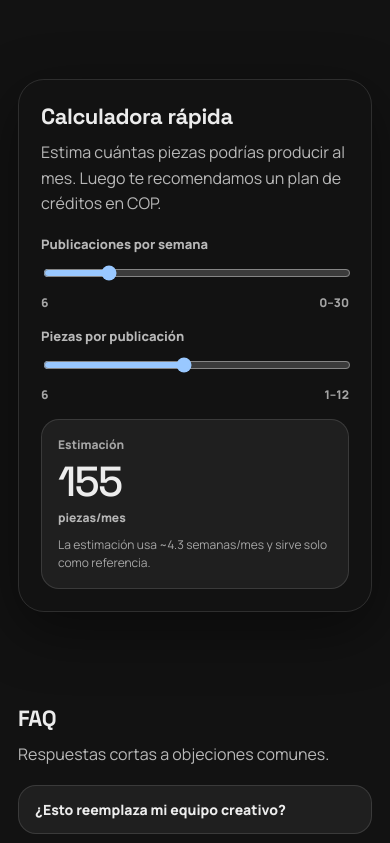
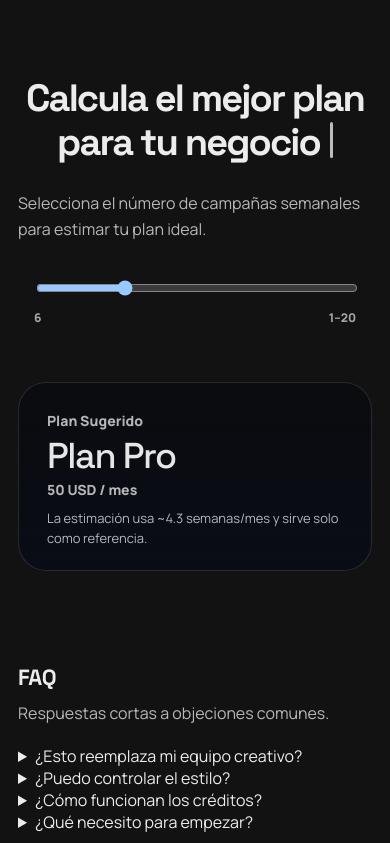
Before and after one commit to Jujo-95/virtual_estudio_web, a React (Vite) app: page / in a window 390 px wide. Shown: the part 3040-3883 px from the top of the page. Built offline with nearby package versions, Linux system fonts and the light colour scheme.

Commit message:
feat(calculator): Implement single slider and plan display

```diff
--- a/src/App.jsx
+++ b/src/App.jsx
@@ -6,16 +6,15 @@ import NavBar from './components/NavBar.jsx'
 import WhyScroller from './components/WhyScroller.jsx'
 import HowScroller from './components/HowScroller.jsx'
 import { SITE } from './lib/site.js'
+import CalculatorRail from './components/CalculatorRail.jsx'
 
 function App() {
   const [postsPerWeek, setPostsPerWeek] = useState(6)
-  const [assetsPerPost, setAssetsPerPost] = useState(6)
 
   const estimatedAssetsPerMonth = useMemo(() => {
     const safePosts = Number.isFinite(postsPerWeek) ? postsPerWeek : 0
-    const safeAssets = Number.isFinite(assetsPerPost) ? assetsPerPost : 0
-    return Math.max(0, Math.round(safePosts * 4.3 * safeAssets))
-  }, [assetsPerPost, postsPerWeek])
+    return Math.max(0, safePosts)
+  }, [postsPerWeek])
 
   const buildMailto = (payload) => {
     const subject = encodeURIComponent('Contacto — Virtual Estudio')
@@ -24,7 +23,6 @@ function App() {
       `Correo: ${payload.email}\n` +
       `Teléfono: ${payload.phone}\n` +
       `Publicaciones/semana: ${payload.postsPerWeek}\n` +
-      `Piezas por publicación (estimado): ${payload.assetsPerPost}\n` +
       `Piezas/mes (estimado): ${payload.estimatedAssetsPerMonth}\n\n` +
       `Me interesa conocer el plan recomendado de créditos y el flujo ideal (Campañas / Videos / Prendas / Modelos / Brand DNA).`,
     )
@@ -38,26 +36,24 @@ function App() {
     const email = String(formData.get('email') || '').trim()
     const phone = String(formData.get('phone') || '').trim()
     const postsPerWeekStr = String(formData.get('posts_per_week') || '').trim()
-    const assetsPerPostStr = String(formData.get('assets_per_post') || '').trim()
 
-    if (!name || !email || !phone || postsPerWeekStr === '' || assetsPerPostStr === '') {
+    if (!name || !email || !phone || postsPerWeekStr === '') {
       alert('Completa todos los campos.')
       return
     }
 
     const parsedPosts = Number(postsPerWeekStr)
-    const parsedAssets = Number(assetsPerPostStr)
 
-    const estimated = Math.max(0, Math.round(parsedPosts * 4.3 * parsedAssets))
+    const estimated = Math.max(0, parsedPosts)
     window.location.href = buildMailto({
       name,
       email,
       phone,
       postsPerWeek: parsedPosts,
-      assetsPerPost: parsedAssets,
       estimatedAssetsPerMonth: estimated,
     })
   }
+
 
   return (
     <div className="vs-app">
@@ -135,60 +131,42 @@ function App() {
 
         <section className="vs-section" id="creditos">
           <div className="vs-container">
-            <div className="vs-panel">
-              <header className="vs-section-header">
-                <h2 className="vs-h2">Calculadora rápida</h2>
+            <header className="vs-section-header vs-section-header--center">
+              <h2 className="vs-section-title-xl">
+                Calcula el mejor plan para tu negocio
+                <span className="vs-hero-caret" aria-hidden="true" />
+              </h2>
+              <p className="vs-section-lead">
+                {/* Subtitle removed as per new requirements */}
+              </p>
+            </header>
+            <div className="vs-calc-grid-container"> {/* New container for two columns */}
+              <div className="vs-calc-column-left"> {/* Column 1: Subtitle and Slider */}
                 <p className="vs-subtitle">
-                  Estima cuántas piezas podrías producir al mes. Luego te recomendamos
-                  un plan de créditos en COP.
+                  Selecciona el número de campañas semanales para estimar tu plan ideal.
                 </p>
-              </header>
+                <div className="vs-calc-field vs-calc-slider-outside"> {/* Slider field */}
 
-              <div className="vs-calc">
-                <div className="vs-calc-field">
-                  <label htmlFor="postsPerWeek">Publicaciones por semana</label>
                   <input
                     id="postsPerWeek"
                     type="range"
-                    min="0"
-                    max="30"
+                    min="1"
+                    max="20"
                     step="1"
                     value={postsPerWeek}
                     onChange={(e) => setPostsPerWeek(Number(e.target.value))}
                   />
                   <div className="vs-calc-meta">
                     <span>{postsPerWeek}</span>
-                    <span>0–30</span>
+                    <span>1–20</span>
                   </div>
                 </div>
-
-                <div className="vs-calc-field">
-                  <label htmlFor="assetsPerPost">Piezas por publicación</label>
-                  <input
-                    id="assetsPerPost"
-                    type="range"
-                    min="1"
-                    max="12"
-                    step="1"
-                    value={assetsPerPost}
-                    onChange={(e) => setAssetsPerPost(Number(e.target.value))}
-                  />
-                  <div className="vs-calc-meta">
-                    <span>{assetsPerPost}</span>
-                    <span>1–12</span>
-                  </div>
-                </div>
-
-                <div className="vs-calc-result">
-                  <div className="vs-calc-kpi">
-                    <div className="vs-calc-kpi-label">Estimación</div>
-                    <div className="vs-calc-kpi-value">{estimatedAssetsPerMonth}</div>
-                    <div className="vs-calc-kpi-sub">piezas/mes</div>
-                  </div>
-                  <div className="vs-calc-note">
-                    La estimación usa ~4.3 semanas/mes y sirve solo como referencia.
-                  </div>
-                </div>
+              </div>
+              <div className="vs-calc-column-right"> {/* Column 2: Plans Card */}
+                <CalculatorRail
+                  postsPerWeek={postsPerWeek}
+                  estimatedAssetsPerMonth={estimatedAssetsPerMonth}
+                />
               </div>
             </div>
           </div>
@@ -272,18 +250,7 @@ function App() {
                       required
                     />
                   </div>
-                  <div className="vs-field">
-                    <label htmlFor="assets_per_post">Piezas por publicación</label>
-                    <input
-                      id="assets_per_post"
-                      name="assets_per_post"
-                      type="number"
-                      min="1"
-                      step="1"
-                      defaultValue={assetsPerPost}
-                      required
-                    />
-                  </div>
+
                 </div>
 
                 <div className="vs-form-actions">
--- /dev/null
+++ b/src/components/CalculatorRail.jsx
@@ -0,0 +1,34 @@
+import React, { useMemo } from 'react';
+
+function CalculatorRail({ postsPerWeek }) { // estimatedAssetsPerMonth removed
+  const currentPlan = useMemo(() => {
+    if (postsPerWeek >= 1 && postsPerWeek <= 5) {
+      return { name: 'Plan Basic', price: '30 USD / mes' };
+    } else if (postsPerWeek > 5 && postsPerWeek <= 10) {
+      return { name: 'Plan Pro', price: '50 USD / mes' };
+    } else {
+      return { name: 'Plan Empresarial/Agencia', price: '' };
+    }
+  }, [postsPerWeek]);
+
+  return (
+    <div className="vs-calc-card vs-how-people-card"> {/* Apply vs-how-people-card styles */}
+      <div className="vs-calc-result">
+        <div className="vs-calc-kpi">
+          <div className="vs-calc-kpi-label">Plan Sugerido</div>
+          <div className="vs-calc-kpi-value vs-plan-transition">
+            {currentPlan.name}
+          </div>
+          <div className="vs-calc-kpi-sub vs-plan-transition">
+            {currentPlan.price}
+          </div>
+        </div>
+        <div className="vs-calc-note">
+          La estimación usa ~4.3 semanas/mes y sirve solo como referencia.
+        </div>
+      </div>
+    </div>
+  );
+}
+
+export default CalculatorRail;
--- a/src/index.css
+++ b/src/index.css
@@ -2,6 +2,10 @@
   --vs-font-sans: Manrope, system-ui, -apple-system, Segoe UI, Roboto, Arial,
     sans-serif;
   --vs-font-display: 'Space Grotesk', var(--vs-font-sans);
+  --vs-font-montreal: var(--vs-font-sans);
+  /* Mapping to existing sans-serif */
+  --vs-font-editorial: 'Cormorant Garamond', serif;
+  /* Using an existing serif from other components */
 
   --vs-bg-rgb: 9 13 24;
   --vs-bg: rgb(var(--vs-bg-rgb));
@@ -1790,19 +1794,9 @@ input {
   line-height: 1.5;
 }
 
-.vs-faq {
-  display: grid;
-  gap: 10px;
-}
-
-.vs-faq-item {
-  border: 1px solid var(--vs-border);
-  border-radius: var(--vs-radius);
-  background: rgba(255, 255, 255, 0.06);
-  padding: 14px 16px;
-  --vs-card-bg: none;
-  background-image: none;
-}
+
+
+
 
 .vs-card,
 .vs-demo-copy,
@@ -1822,22 +1816,11 @@ input {
   background-clip: border-box;
 }
 
-.vs-faq-item summary {
-  cursor: pointer;
-  font-weight: 900;
-  font-size: 14px;
-  list-style: none;
-}
-
-.vs-faq-item summary::-webkit-details-marker {
-  display: none;
-}
-
-.vs-faq-item p {
-  margin: 10px 0 0;
-  color: var(--vs-muted);
-  line-height: 1.6;
-}
+
+
+
+
+
 
 .vs-form {
   margin-top: 14px;
@@ -2043,6 +2026,196 @@ input {
   }
 }
 
+.vs-faq-grid {
+  display: grid;
+  gap: 10px;
+  /* Equivalent to mb-10 pb-10 from Suno.html */
+}
+
+.vs-faq-item-new {
+  margin-bottom: 40px;
+  /* mb-10 */
+  padding-bottom: 40px;
+  /* pb-10 */
+  border-bottom: 1px solid rgba(255, 255, 255, 0.1);
+  /* border-b border-solid border-black/10 */
+  cursor: pointer;
+  position: relative;
+}
+
+.vs-faq-item-new:last-child {
+  margin-bottom: 0;
+  padding-bottom: 0;
+  border-bottom: none;
+}
+
+.vs-faq-item-content {
+  display: grid;
+  grid-template-columns: 1fr;
+  /* grid-cols-1 */
+  gap: 8px;
+  /* gap-2 */
+  align-items: center;
+  margin-bottom: 8px;
+  /* mb-2 */
+}
+
+@media (min-width: 1280px) {
+
+  /* xl:grid-cols-2 */
+  .vs-faq-item-content {
+    grid-template-columns: 1fr 1fr;
+  }
+}
+
+.vs-faq-question {
+  font-family: var(--vs-font-editorial);
+  /* font-editorial */
+  font-size: clamp(2rem, 2.5vw, 3rem);
+  /* text-display-sm md:text-display */
+  font-weight: 300;
+  /* font-light */
+  line-height: 1;
+  /* leading-none */
+  transition: color 700ms ease;
+  /* transition-colors duration-700 */
+}
+
+.vs-faq-item-new:hover .vs-faq-question {
+  color: var(--vs-accent-2);
+  /* group-hover:text-[#e87722] - using vs-accent-2 as a close match */
+}
+
+.vs-faq-answer {
+  font-family: var(--vs-font-montreal);
+  /* font-montreal */
+  font-size: 1rem;
+  /* text-base */
+  line-height: 1.5;
+  /* leading-6 */
+  color: var(--vs-muted);
+  /* text-[#7d7c83] - using vs-muted as a close match */
+  max-width: 376px;
+  /* max-w-[376px] */
+  margin-top: 8px;
+  /* mt-2 */
+}
+
+@media (min-width: 768px) {
+
+  /* md:text-lg leading-7 md:leading-8 mt-4 */
+  .vs-faq-answer {
+    font-size: 1.125rem;
+    line-height: 1.75rem;
+    margin-top: 16px;
+  }
+}
+
+@media (min-width: 1280px) {
+
+  /* xl:ml-auto */
+  .vs-faq-answer {
+    margin-left: auto;
+  }
+}
+
+.vs-faq-item-image {
+  border-radius: 20px;
+  /* rounded-[20px] */
+  overflow: hidden;
+  display: none;
+  /* hidden */
+}
+
+@media (min-width: 768px) {
+
+  /* md:block */
+  .vs-faq-item-image {
+    display: block;
+  }
+}
+
+.vs-faq-item-image img {
+  width: 100%;
+  /* w-full */
+  height: 100%;
+  /* h-full */
+  object-fit: cover;
+  /* object-cover */
+}
+
+.vs-calc-card {
+  /* Inherits most styles from .vs-how-people-card */
+  min-height: auto;
+  /* Override min-height from .vs-how-people-card */
+  display: block;
+  /* Override display: flex */
+  padding: 28px 28px 22px;
+  /* Add padding back to the card */
+}
+
+.vs-calc-slider-outside {
+  margin-bottom: 20px;
+  /* Add some spacing between slider and card */
+  padding: 16px;
+
+}
+
+.vs-calc-card .vs-calc-result {
+  /* Adjust styles for the result card within the calculator rail */
+  border: none;
+  background: none;
+  padding: 0;
+  --vs-card-bg: none;
+  background-image: none;
+}
+
+.vs-calc-card .vs-calc-kpi-label {
+  font-size: 14px;
+  color: var(--vs-muted);
+}
+
+.vs-calc-card .vs-calc-kpi-value {
+  font-size: 36px;
+}
+
+.vs-calc-card .vs-calc-kpi-sub {
+  font-size: 14px;
+  color: var(--vs-muted);
+}
+
+.vs-calc-card .vs-calc-note {
+  font-size: 13px;
+  color: var(--vs-muted);
+}
+
+.vs-plan-transition {
+  transition: all 0.3s ease-in-out;
+}
+
+.vs-calc-grid-container {
+  display: grid;
+  grid-template-columns: 1fr;
+  gap: 20px;
+  align-items: start;
+}
+
+@media (min-width: 768px) {
+  .vs-calc-grid-container {
+    grid-template-columns: 1fr 1fr;
+  }
+}
+
+.vs-calc-column-left {
+  display: flex;
+  flex-direction: column;
+  gap: 20px;
+}
+
+.vs-calc-column-right {
+  /* No specific styles needed for now, just acts as a container */
+}
+
 .vs-preview-caption {
   position: absolute;
   left: 10px;
```
